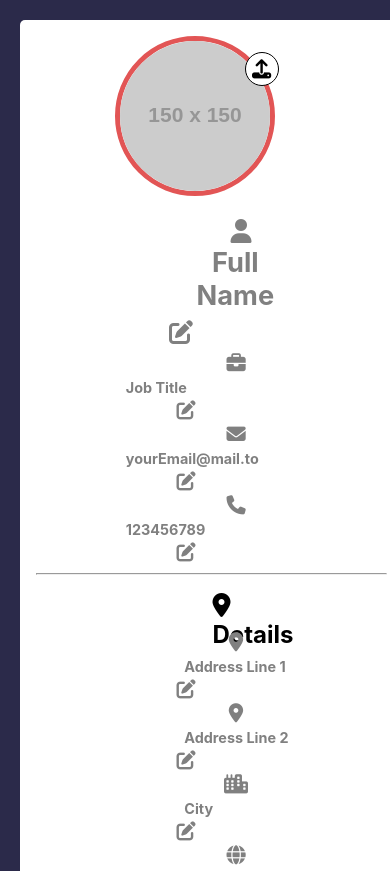
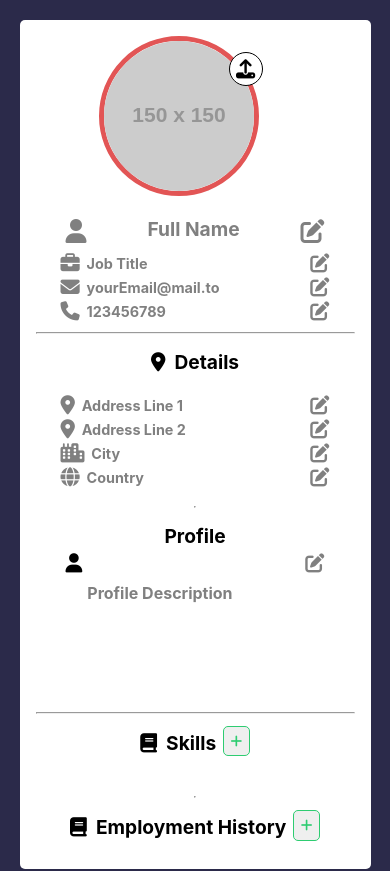
Before and after one commit to LuisHernandezCoding/cv-project-react, a React (Create React App) app: page / in a window 390 px wide. Shown: the top 871 px of the page. Built offline with nearby package versions, Linux system fonts and the light colour scheme.

Commit message:
Changes to make it Responsive

```diff
--- a/src/App.css
+++ b/src/App.css
@@ -117,7 +117,6 @@ main .main__title {
 }
 
 .box {
-  width: 90%;
   height: 100%;
   margin: 0 5%;
   background-color: #fff;
@@ -182,10 +181,9 @@ main .main__title {
   cursor: pointer;
   transition: all 0.3s ease;
   border-radius: 5px;
-  margin: 0 0 0 3em;
+  margin: 0 0 0 0.5em;
   padding: 0.5em;
   position: relative;
-  left: 4em;
   bottom: 0.3em;
 }
 
@@ -316,7 +314,7 @@ main .main__title {
 
 .form .formGroup.big {
   width: 90%;
-  font-size: 1.7em;
+  font-size: 1.5em;
   text-align: center;
 }
 
@@ -338,9 +336,6 @@ main .main__title {
   font-size: 1.5em;
   font-weight: bold;
   text-align: left;
-  position: absolute;
-  top: 0;
-  left: 2.5em;
 }
 
 .borderRadius {
@@ -821,7 +816,37 @@ input.date.success {
     display: block;
   }
 
-  .flex {
+  .is-third {
+    width: 100%;
+  }
+
+  .is-two-third {
+    width: 100% !important;
+  }
+
+  .is-half {
+    width: 100%;
+  }
+
+  .hidden-mobile {
+    display: none;
+  }
+
+  .flex.mobile {
     flex-direction: column;
   }
+
+  .form .formGroup.big {
+    font-size: 1.2em;
+  }
+
+  .form .profileTitle {
+    font-size: 1.2em;
+  }
+
+  .button.employment.close {
+    position: absolute;
+    right: 1em;
+    top: 4.5em;
+  }
 }
--- a/src/components/form/BasicFormInfo.js
+++ b/src/components/form/BasicFormInfo.js
@@ -44,13 +44,13 @@ export default function BasicFormInfo() {
       <div className="slideInFromBottom delay-8 is-third">
         <SimpleInput size="big" actualValue={name} defaultValue="Full Name" icon="user" callback={(value) => saveToLocalStorage('name', value)} />
       </div>
-      <div className="flex slideInFromBottom delay-8 is-two-third">
+      <div className="flex mobile slideInFromBottom delay-8 is-two-third">
         <SimpleInput size="medium" actualValue={title} defaultValue="Job Title" icon="briefcase" callback={(value) => saveToLocalStorage('title', value)} />
         <SimpleInput size="medium" actualValue={email} defaultValue="yourEmail@mail.to" icon="envelope" callback={(value) => saveToLocalStorage('email', value)} />
         <SimpleInput size="medium" actualValue={phone} defaultValue="123456789" icon="phone" callback={(value) => saveToLocalStorage('phone', value)} />
       </div>
       <hr className="slideInFromBottom delay-8" />
-      <div className="flex">
+      <div className="flex mobile">
         <div className="is-third slideInFromLeft delay-9">
           <span className="profileTitle">
             <span className="icon">
@@ -66,6 +66,7 @@ export default function BasicFormInfo() {
           <SimpleInput size="medium" actualValue={city} defaultValue="City" icon="city" callback={(value) => saveToLocalStorage('city', value)} />
           <SimpleInput size="medium" actualValue={country} defaultValue="Country" icon="globe" callback={(value) => saveToLocalStorage('country', value)} />
         </div>
+        <hr className="slideInFromTop delay-9" />
         <div className="is-two-third slideInFromTop delay-9">
           <span className="profileTitle">Profile</span>
           <SimpleInput size="description" actualValue={profile} defaultValue="Profile Description" icon="user" callback={(value) => saveToLocalStorage('profile', value)} />
--- a/src/components/form/EmploymentFormInfo.js
+++ b/src/components/form/EmploymentFormInfo.js
@@ -112,12 +112,10 @@ export default class EmploymentFormInfo extends React.Component {
             icon="fas fa-plus"
           />
         </span>
-        <br />
-        <br />
         {Object.keys(employments).map((key) => (
           <div key={key} className="p-1">
             <hr />
-            <div className="flex">
+            <div className="flex mobile">
               <div className="is-half flex">
                 <SimpleInput
                   size="big"
@@ -128,7 +126,7 @@ export default class EmploymentFormInfo extends React.Component {
                 />
               </div>
               <div className="is-half flex">
-                <span>At: </span>
+                <span className="hidden-mobile">At: </span>
                 <SimpleInput
                   size="big"
                   defaultValue="Company"
@@ -146,19 +144,8 @@ export default class EmploymentFormInfo extends React.Component {
               </div>
             </div>
             <hr />
-            <div className="flex mt-1">
-              <div className="is-half flex">
-                <span className="formIcon big"><i className="fas fa-pencil" /></span>
-                <div className="descriptionTitle">
-                  Job Responsibilities
-                  <IconButton
-                    className="descriptionButton"
-                    onClick={() => this.addDescription(key, 'New Description')}
-                    icon="fas fa-plus"
-                  />
-                </div>
-              </div>
-              <div className="is-half flex">
+            <div className="flex mobile mt-1">
+              <div className="is-half flex p-1">
                 <DateInput
                   actualValue={employments[key].startDate}
                   callback={(value) => this.editEmployment(key, 'startDate', value)}
@@ -173,6 +160,17 @@ export default class EmploymentFormInfo extends React.Component {
                   prefix="To: "
                   dateRange="past"
                 />
+              </div>
+              <div className="is-half flex p-1">
+                <span className="formIcon big"><i className="fas fa-pencil" /></span>
+                <div className="descriptionTitle">
+                  Job Responsibilities
+                  <IconButton
+                    className="descriptionButton"
+                    onClick={() => this.addDescription(key, 'New Description')}
+                    icon="fas fa-plus"
+                  />
+                </div>
               </div>
             </div>
             <div>
--- a/src/components/form/Form.js
+++ b/src/components/form/Form.js
@@ -11,10 +11,11 @@ export default function Form() {
         <div className="form">
           <ProfileImagePicker />
           <BasicFormInfo />
-          <div className="flex">
+          <div className="flex mobile">
             <div className="is-third slideInFromLeft delay-10">
               <SkillsFormInfo />
             </div>
+            <hr className="slideInFromRight delay-9" />
             <div className="is-two-third slideInFromBottom delay-10">
               <EmploymentFormInfo />
             </div>
```
